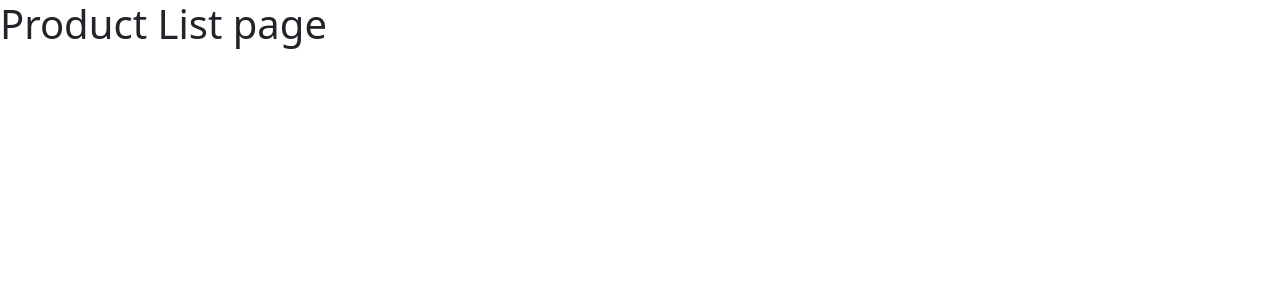
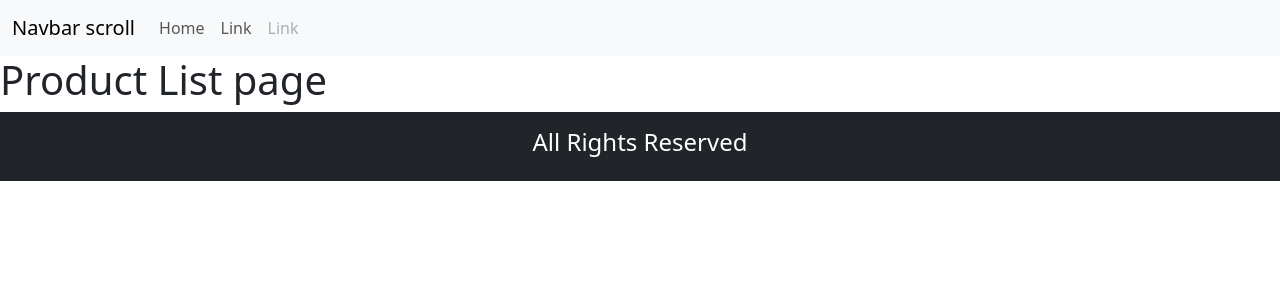
Before and after one commit to Nazmusshakib5/React-Project-Add-to-Cart, a React (Vite) app: page / in a window 1280 px wide. Shown: the top 300 px of the page. Built offline with nearby package versions, Linux system fonts and the light colour scheme.

Commit message:
masterlayout setup

```diff
--- /dev/null
+++ b/src/components/AppNavBar.jsx
@@ -0,0 +1,27 @@
+import { Navbar,Nav,Container } from "react-bootstrap";
+
+const AppNavBar = () => {
+    return (
+        <Navbar expand="lg" className="bg-body-tertiary">
+        <Container fluid>
+        <Navbar.Brand href="#">Navbar scroll</Navbar.Brand>
+        <Navbar.Toggle aria-controls="navbarScroll" />
+        <Navbar.Collapse id="navbarScroll">
+            <Nav
+            className="me-auto my-2 my-lg-0"
+            style={{ maxHeight: '100px' }}
+            navbarScroll
+            >
+            <Nav.Link href="#action1">Home</Nav.Link>
+            <Nav.Link href="#action2">Link</Nav.Link>
+            <Nav.Link href="#" disabled>
+            Link
+            </Nav.Link>
+            </Nav>
+        </Navbar.Collapse>
+        </Container>
+    </Navbar>
+    );
+};
+
+export default AppNavBar;
--- /dev/null
+++ b/src/components/Footer.jsx
@@ -0,0 +1,14 @@
+
+const Footer = () => {
+    return (
+        <div className="bg-dark container-fluid m-0 p-3">
+            <div className="row">
+                <div className="col-12 text-white text-center">
+                    <h4>All Rights Reserved</h4>
+                </div>
+            </div>
+        </div>
+    );
+};
+
+export default Footer;
--- a/src/components/MasterLayout.jsx
+++ b/src/components/MasterLayout.jsx
@@ -1,8 +1,13 @@
+import AppNavBar from "./AppNavBar";
+import Footer from "./Footer";
 
-const MasterLayout = () => {
+
+const MasterLayout = (props) => {
     return (
         <div>
-            <h1>master layout</h1>
+            <AppNavBar/>
+            {props.children}
+            <Footer/>
         </div>
     );
 };
--- a/src/pages/CartListPage.jsx
+++ b/src/pages/CartListPage.jsx
@@ -1,9 +1,10 @@
+import MasterLayout from "../components/MasterLayout";
 
 const CartListPage = () => {
     return (
-        <div>
+        <MasterLayout>
             <h1>Cart List Page</h1>
-        </div>
+        </MasterLayout>
     );
 };
 
--- a/src/pages/LoginPage.jsx
+++ b/src/pages/LoginPage.jsx
@@ -1,9 +1,9 @@
 
 const LoginPage = () => {
     return (
-        <div>
+        <MasterLayout>
             <h1>Log in page</h1>
-        </div>
+        </MasterLayout>
     );
 };
 
--- a/src/pages/ProductListPage.jsx
+++ b/src/pages/ProductListPage.jsx
@@ -1,9 +1,11 @@
+import Footer from "../components/Footer";
+import MasterLayout from "../components/MasterLayout";
 
 const ProductListPage = () => {
     return (
-        <div>
+        <MasterLayout>
             <h1>Product List page</h1>
-        </div>
+        </MasterLayout>
     );
 };
 
--- a/src/pages/VerifyPage.jsx
+++ b/src/pages/VerifyPage.jsx
@@ -1,9 +1,10 @@
+import MasterLayout from "../components/MasterLayout";
 
 const VerifyPage = () => {
     return (
-        <div>
+        <MasterLayout>
             <h1>Verify Page</h1>
-        </div>
+        </MasterLayout>
     );
 };
 
```
